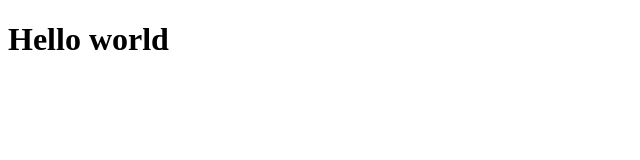
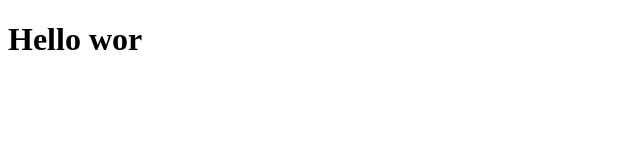
Before and after one commit to veenasaini456/OIBSIP, a plain HTML site: page index.html in a window 1280 px wide. Shown: the full height of the page, 0-640 px from the left. Drawn offline with Linux system fonts and the light colour scheme.

Commit message:
Update index.html

```diff
--- a/index.html
+++ b/index.html
@@ -4,7 +4,7 @@
     <title>My Landing Page</title>
   </head>
   <body>
-    <h1>Hello world</h1>
+    <h1>Hello wor</h1>
 
   </body>
 </html>
```
